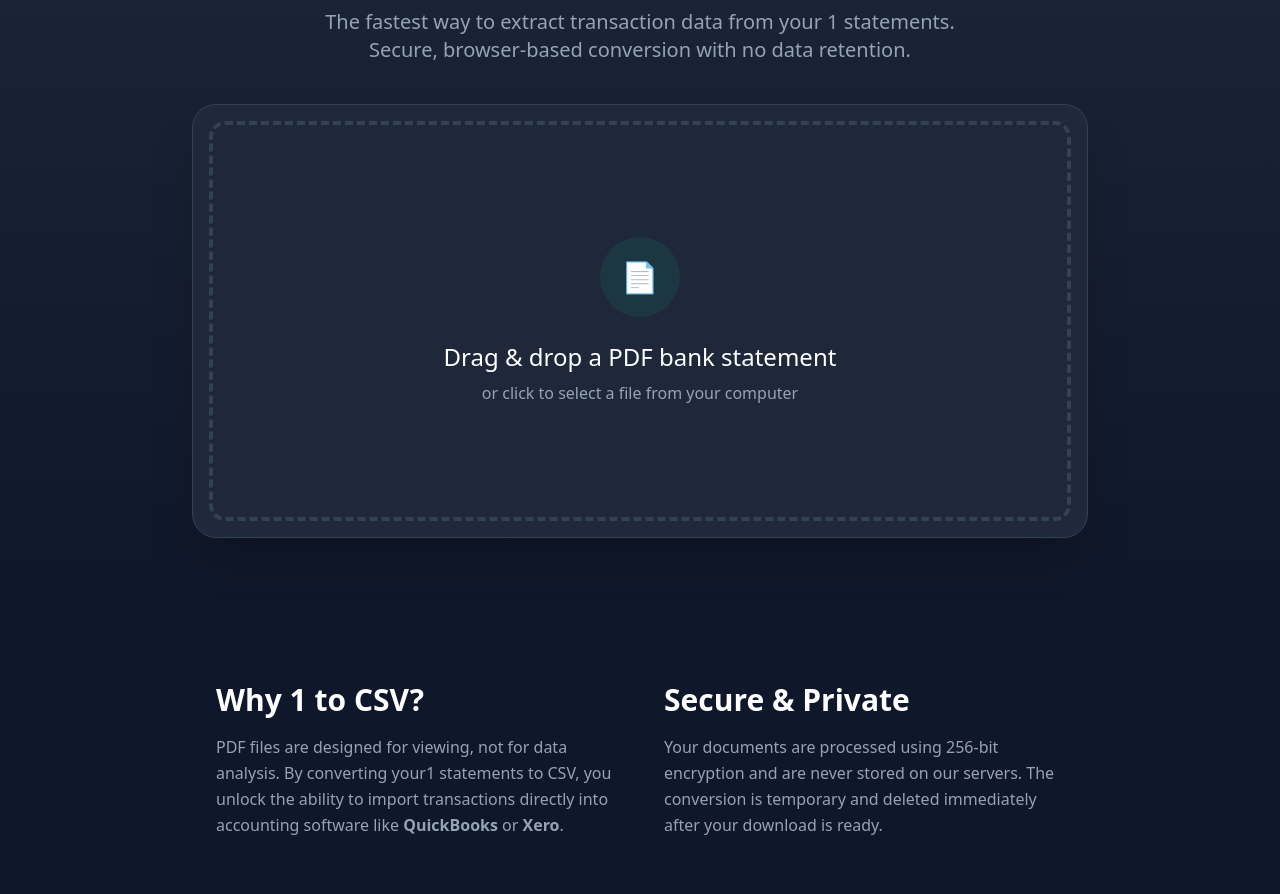
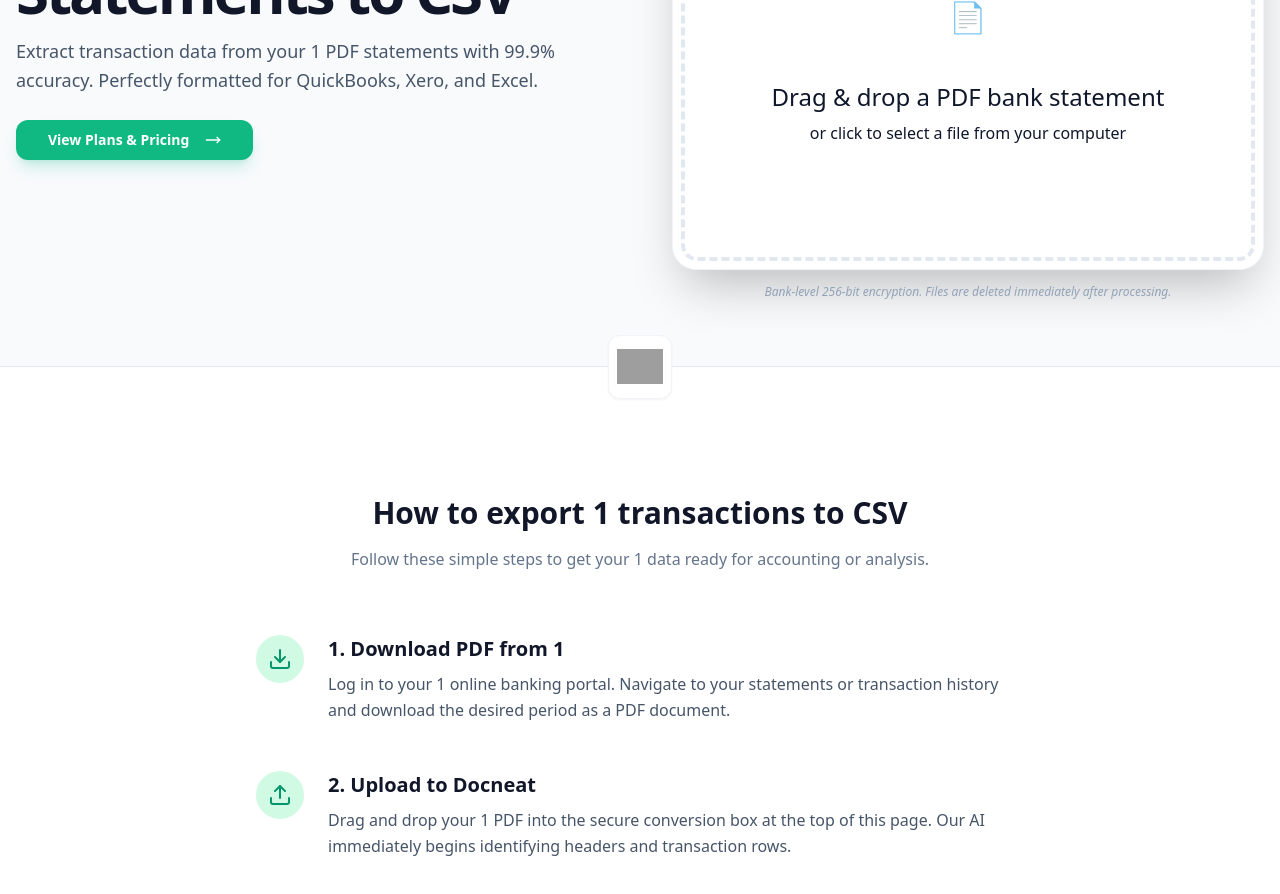
Before and after one commit to timarmstead/docneat-frontend, a Next.js app: page /convert/1 in a window 1280 px wide. Shown: the part 260-1154 px from the top of the page. Built offline with nearby package versions, Linux system fonts and the light colour scheme; grey boxes are pictures that could not be loaded.

Commit message:
Add PDF to CSV Pillar Page

```diff
--- a/app/convert/[bank]/page.tsx
+++ b/app/convert/[bank]/page.tsx
@@ -1,21 +1,21 @@
 "use client";
 
-import React from 'react';
-import { useParams } from 'next/navigation';
-import Dropzone from '@/components/Dropzone';
-import Link from 'next/link';
+import Hero from "../../components/sections/hero";
+import { CheckCircle2, Download, Upload, FileJson } from "lucide-react";
 
-export default function BankConvertPage() {
-  const params = useParams();
-  const bankSlug = params.bank as string;
+export default function BankPage({ params }: { params: { bank: string } }) {
+  const slugParts = params.bank.split('-');
 
+  // SEO CLEANING: Filter out tactical words to find the actual bank name
+  const ignoredWords = ['convert', 'statement', 'to', 'csv', 'pdf', 'conversion'];
+  const nameParts = slugParts.filter(part => !ignoredWords.includes(part.toLowerCase()));
+
+  const bankDisplayName = nameParts
+    .map(word => word.charAt(0).toUpperCase() + word.slice(1))
+    .join(' ');
+
+  // LOGO API LOGIC
   const LOGO_DEV_KEY = 'pk_Ol0me5iRTGmkOcrArHEA5g';
-
-  const bankName = bankSlug
-    .replace(/-/g, ' ')
-    .replace(/\b\w/g, (l) => l.toUpperCase())
-    .replace(/And/g, '&');
-
   const domainMap: Record<string, string> = {
     'chase': 'chase.com',
     'bank-of-america': 'bankofamerica.com',
@@ -29,87 +29,98 @@
     'barclays': 'barclays.co.uk'
   };
 
-  const logoDomain = domainMap[bankSlug] || `${bankSlug.replace(/-/g, '')}.com`;
+  const bankSlug = params.bank.toLowerCase();
+  const matchedSlug = Object.keys(domainMap).find(key => bankSlug.includes(key));
+  const logoDomain = matchedSlug ? domainMap[matchedSlug] : `${nameParts.join('').toLowerCase()}.com`;
   const logoUrl = `https://img.logo.dev/${logoDomain}?token=${LOGO_DEV_KEY}`;
-  const snapshotUrl = `/banks/${bankSlug}.png`;
+
+  const badgeText = `${bankDisplayName} Statement Conversion`;
+  const heroTitle = `Convert your ${bankDisplayName} Statements to CSV`;
+  const heroDescription = `Extract transaction data from your ${bankDisplayName} PDF statements with 99.9% accuracy. Perfectly formatted for QuickBooks, Xero, and Excel.`;
 
   return (
-    <div className="bg-slate-900 min-h-screen text-slate-200">
-      {/* 1. Hero / Tool Section */}
-      <section className="pt-20 pb-16 px-6 bg-gradient-to-b from-slate-800 to-slate-900">
-        <div className="max-w-4xl mx-auto text-center">
-          {/* Logo Container */}
-          <div className="flex justify-center mb-6">
-            <div className="w-20 h-20 bg-white rounded-2xl p-2 flex items-center justify-center">
+    <main className="bg-white">
+      <Hero
+        title={heroTitle}
+        description={heroDescription}
+        bankName={badgeText}
+        bankSlug={params.bank}
+      />
+
+      {/* Logo placed specifically under the Hero/CTA area */}
+      <div className="flex justify-center -mt-8 mb-12">
+        <div className="w-16 h-16 flex items-center justify-center bg-white p-2 rounded-xl shadow-sm border border-slate-100">
           <img
             src={logoUrl}
-                alt={`${bankName} logo`}
+            alt={`${bankDisplayName} logo`}
             className="max-h-full max-w-full object-contain"
-                onError={(e) => (e.currentTarget.parentElement!.style.display = 'none')}
+            onError={(e) => (e.currentTarget.parentElement!.parentElement!.style.display = 'none')}
           />
         </div>
       </div>
 
-          <h1 className="text-4xl md:text-6xl font-extrabold text-white mb-6 tracking-tight">
-            Convert {bankName} Statement to <span className="text-emerald-400">CSV</span>
-          </h1>
-          <p className="text-xl text-slate-400 mb-10 max-w-2xl mx-auto">
-            The fastest way to extract transaction data from your {bankName} statements.
-            Secure, browser-based conversion with no data retention.
+      {/* Instructions Section with tightened top padding */}
+      <section className="pt-12 pb-24">
+        <div className="container mx-auto px-4">
+          <div className="max-w-3xl mx-auto">
+            <h2 className="text-3xl font-bold text-[#111729] mb-4 text-center">
+              How to export {bankDisplayName} transactions to CSV
+            </h2>
+            <p className="text-slate-500 text-center mb-16">
+              Follow these simple steps to get your {bankDisplayName} data ready for accounting or analysis.
             </p>
 
-          <div className="bg-slate-800 p-4 rounded-3xl border border-slate-700 shadow-2xl">
-            <Dropzone />
+            <div className="grid gap-12">
+              <div className="flex gap-6">
+                <div className="flex-shrink-0 w-12 h-12 bg-emerald-100 rounded-full flex items-center justify-center">
+                  <Download className="text-emerald-600 w-6 h-6" />
+                </div>
+                <div>
+                  <h3 className="text-xl font-bold text-[#111729] mb-2">1. Download PDF from {bankDisplayName}</h3>
+                  <p className="text-slate-600 leading-relaxed">
+                    Log in to your {bankDisplayName} online banking portal. Navigate to your statements or transaction history and download the desired period as a PDF document.
+                  </p>
+                </div>
+              </div>
+
+              <div className="flex gap-6">
+                <div className="flex-shrink-0 w-12 h-12 bg-emerald-100 rounded-full flex items-center justify-center">
+                  <Upload className="text-emerald-600 w-6 h-6" />
+                </div>
+                <div>
+                  <h3 className="text-xl font-bold text-[#111729] mb-2">2. Upload to Docneat</h3>
+                  <p className="text-slate-600 leading-relaxed">
+                    Drag and drop your {bankDisplayName} PDF into the secure conversion box at the top of this page. Our AI immediately begins identifying headers and transaction rows.
+                  </p>
+                </div>
+              </div>
+
+              <div className="flex gap-6">
+                <div className="flex-shrink-0 w-12 h-12 bg-emerald-100 rounded-full flex items-center justify-center">
+                  <FileJson className="text-emerald-600 w-6 h-6" />
+                </div>
+                <div>
+                  <h3 className="text-xl font-bold text-[#111729] mb-2">3. Download as CSV or Excel</h3>
+                  <p className="text-slate-600 leading-relaxed">
+                    Review the preview of your data. Once satisfied, click export. Your file will be perfectly formatted for immediate import into QuickBooks, Xero, or Excel.
+                  </p>
+                </div>
+              </div>
+            </div>
+
+            {/* Trust/FAQ Box */}
+            <div className="mt-20 p-8 bg-slate-50 rounded-3xl border border-slate-100">
+                <h4 className="text-lg font-bold text-[#111729] mb-4 flex items-center gap-2">
+                    <CheckCircle2 className="text-emerald-500 w-5 h-5" />
+                    Why use an AI converter for {bankDisplayName}?
+                </h4>
+                <p className="text-sm text-slate-600 leading-relaxed">
+                    Standard PDF converters often fail to read {bankDisplayName} column layouts correctly, resulting in "merged" cells or missing dates. Our AI is specifically trained on {bankDisplayName} statement templates to ensure 100% data integrity.
+                </p>
+            </div>
           </div>
         </div>
       </section>
-
-      {/* 2. Two-Column Educational Content (As originally agreed) */}
-      <section className="py-20 px-6 max-w-4xl mx-auto">
-        <div className="grid md:grid-cols-2 gap-12">
-          <div>
-            <h2 className="text-3xl font-bold text-white mb-4">Why {bankName} to CSV?</h2>
-            <p className="text-slate-400 leading-relaxed">
-              PDF files are designed for viewing, not for data analysis. By converting your
-              {bankName} statements to CSV, you unlock the ability to
-              import transactions directly into accounting software like <strong>QuickBooks</strong> or <strong>Xero</strong>.
-            </p>
-          </div>
-          <div>
-            <h2 className="text-3xl font-bold text-white mb-4">Secure & Private</h2>
-            <p className="text-slate-400 leading-relaxed">
-              Your documents are processed
-              using 256-bit encryption and are never stored on our servers. The conversion
-              is temporary and deleted immediately after your download is ready.
-            </p>
-          </div>
-        </div>
-      </section>
-
-      {/* 3. Visual Proof Snapshot Section */}
-      <section className="py-20 px-6 border-t border-slate-800">
-        <div className="max-w-4xl mx-auto text-center">
-           <h2 className="text-3xl font-bold text-white mb-10 text-center">Visual Proof</h2>
-           <div className="relative mx-auto max-w-3xl rounded-xl overflow-hidden border border-slate-700 shadow-2xl">
-             <img
-               src={snapshotUrl}
-               alt={`${bankName} conversion example`}
-               className="w-full h-auto opacity-80"
-               onError={(e) => {
-                  const section = e.currentTarget.closest('section');
-                  if (section) section.style.display = 'none';
-               }}
-             />
-             <div className="absolute inset-0 bg-gradient-to-t from-slate-900 via-transparent to-transparent pointer-events-none" />
-           </div>
-
-           <div className="mt-16">
-            <Link href="/convert/pdf-bank-statement-to-csv" className="text-emerald-400 hover:underline font-semibold">
-              ← View all bank converters
-            </Link>
-          </div>
-        </div>
-      </section>
-    </div>
+    </main>
   );
 }
```
Lines whose indentation alone changed are shown as unchanged.
